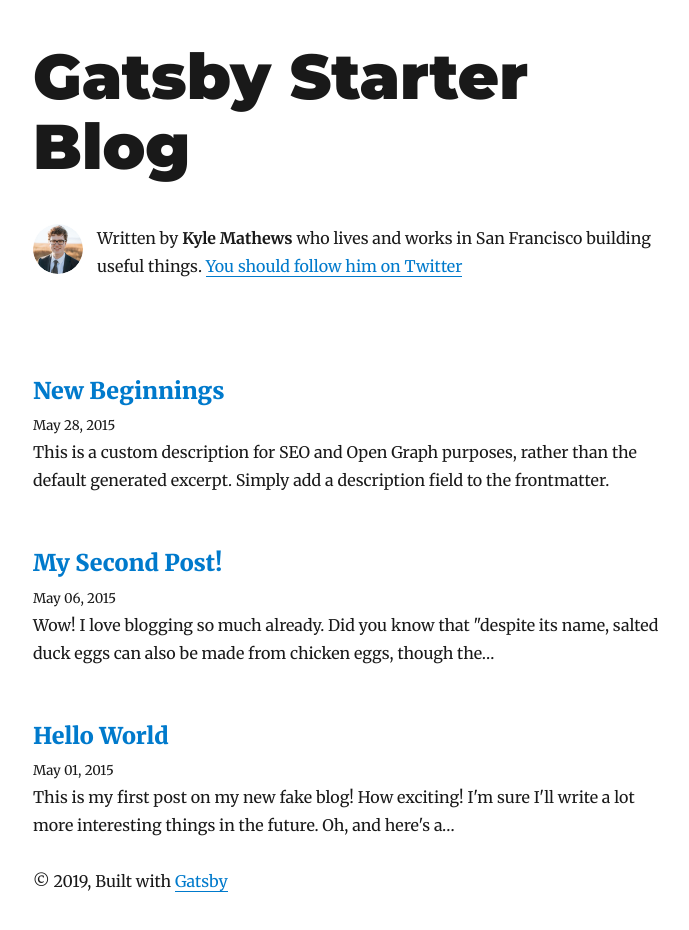
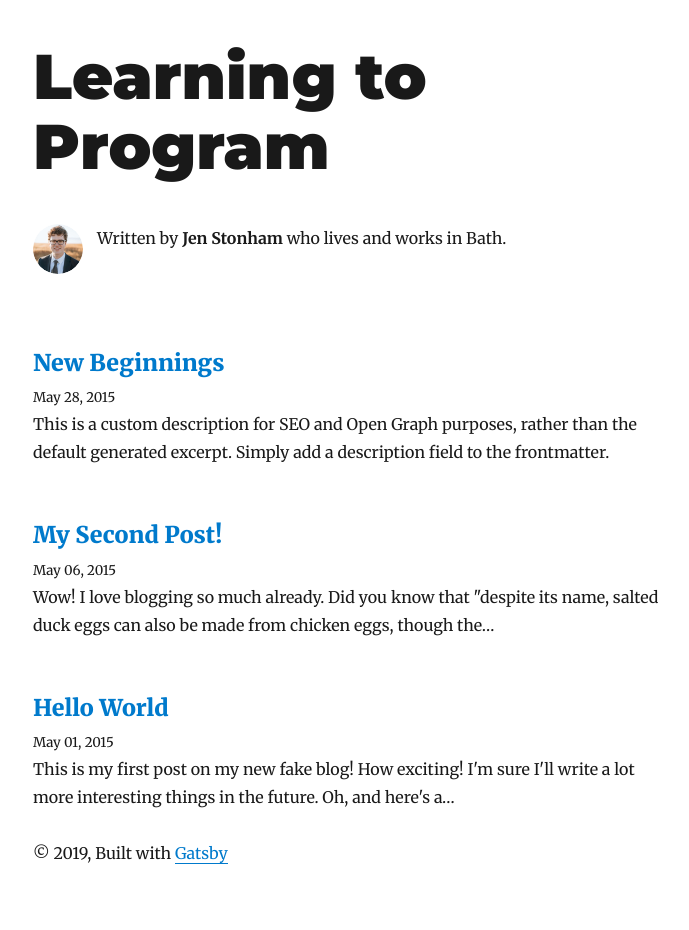
Before and after one commit to JStonham/blog, a Gatsby site: page / in a window 1280 px wide. Shown: the whole page, without its empty margins (292-981 px from the left). After the commit the page ends 909 px from the top, so only its background shows below. Built offline with nearby package versions, Linux system fonts and the light colour scheme; Gatsby itself is replaced by a stand-in of ours; some packages are replaced by stand-ins of ours.

Commit message:
Start of updating bio.

```diff
--- a/gatsby-config.js
+++ b/gatsby-config.js
@@ -1,11 +1,10 @@
 module.exports = {
   siteMetadata: {
-    title: `Gatsby Starter Blog`,
-    author: `Kyle Mathews`,
-    description: `A starter blog demonstrating what Gatsby can do.`,
+    title: `Learning to Program`,
+    author: `Jen Stonham`,
+    description: `A junior developer blog.`,
     siteUrl: `https://gatsby-starter-blog-demo.netlify.com/`,
     social: {
-      twitter: `kylemathews`,
     },
   },
   plugins: [
--- a/package.json
+++ b/package.json
@@ -3,7 +3,7 @@
   "private": true,
   "description": "A starter for a blog powered by Gatsby and Markdown",
   "version": "0.1.0",
-  "author": "Kyle Mathews <mathews.kyle@gmail.com>",
+  "author": "Jen Stonham <jastonham@gmail.com>",
   "bugs": {
     "url": "https://github.com/gatsbyjs/gatsby/issues"
   },
--- a/src/components/bio.js
+++ b/src/components/bio.js
@@ -38,12 +38,7 @@ function Bio() {
               }}
             />
             <p>
-              Written by <strong>{author}</strong> who lives and works in San
-              Francisco building useful things.
-              {` `}
-              <a href={`https://twitter.com/${social.twitter}`}>
-                You should follow him on Twitter
-              </a>
+              Written by <strong>{author}</strong> who lives and works in Bath.
             </p>
           </div>
         )
```
